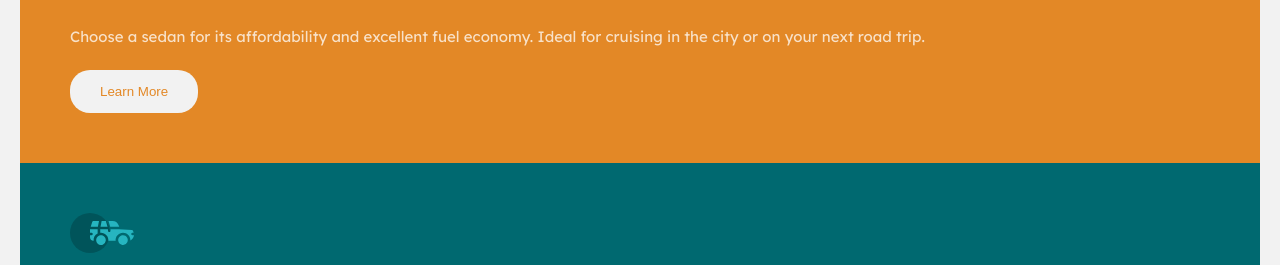
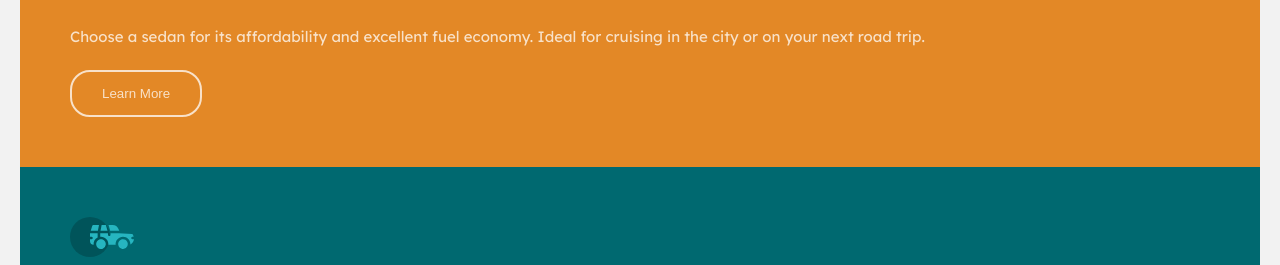
Before and after one commit to mohamed-abdelahi-haibelty/3-column-preview-card-component, a plain HTML site: page index.html in a window 1280 px wide. In both pictures the pointer is over the button 134 px from the left and 299 px from the top of the page. Shown: the part 208-473 px from the top of the page. Drawn offline with Linux system fonts and the light colour scheme.

Commit message:
add hover  to button

```diff
--- a/styles.css
+++ b/styles.css
@@ -64,3 +64,8 @@ button{
     padding: 14px 30px;
     border: none;
 }
+button:hover{
+    background-color: transparent;
+    color: var(--white);
+    border: 2px solid var(--white);
+}
```
